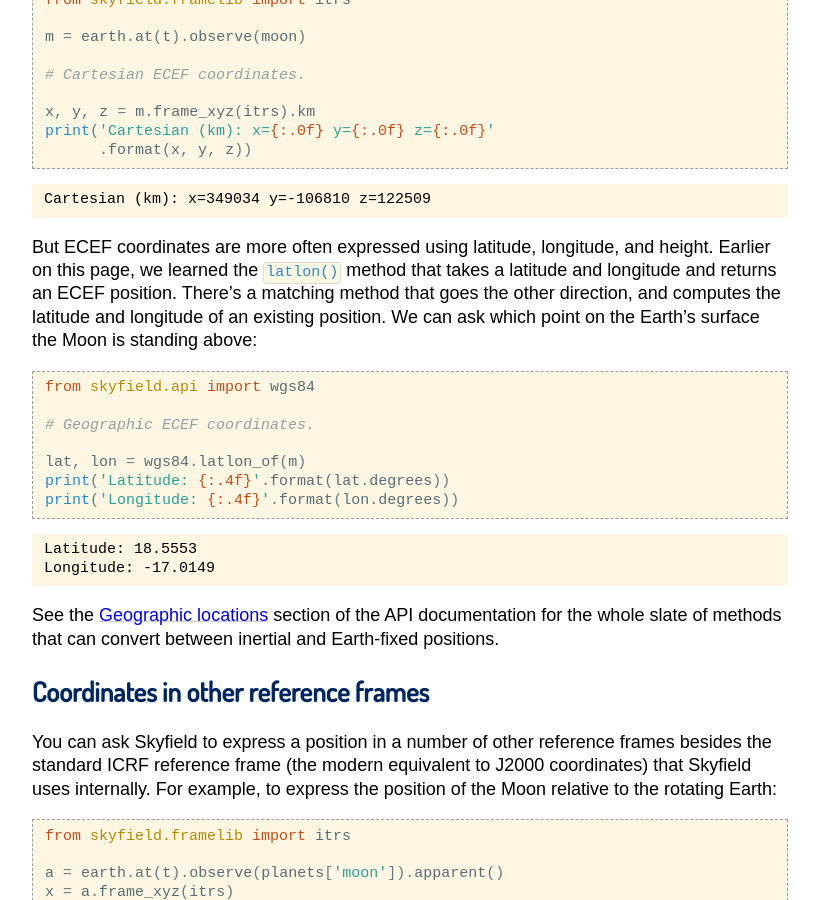
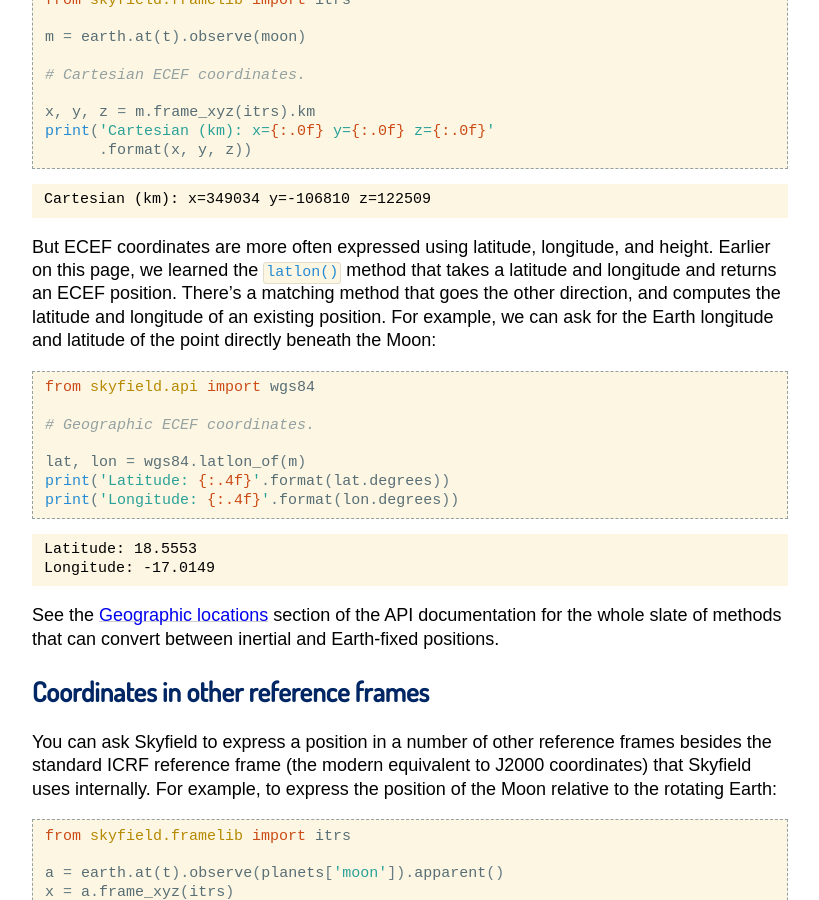
Before and after one commit to skyfielders/python-skyfield, a Sphinx documentation site: the page built from skyfield/documentation/positions.rst, in a window 1280 px wide and 900 px high, scrolled down 9435 px. Shown: the whole window, without its empty margins (230-1049 px from the left). Built offline with Sphinx 7.4.7, drawn with Linux system fonts in a browser that asks for light colours; some web fonts are replaced.

```diff
--- a/CHANGELOG.rst
+++ b/CHANGELOG.rst
@@ -5,8 +5,8 @@ Changelog
 .. TODO After finding how to test TIRS reference frame, add it to changelog.
         And double-check the constellation boundaries array.
 
-v1.40 — Unreleased
-------------------
+v1.40 — 2021 November 14
+------------------------
 
 * Extended the :func:`~skyfield.magnitudelib.planetary_magnitude()`
   routine to work with all the major planets, which upgrades it from a
--- a/skyfield/__init__.py
+++ b/skyfield/__init__.py
@@ -5,5 +5,5 @@ functions and classes there.  See the ``documentation`` directory inside
 the source code, as well as the http://rhodesmill.org/skyfield/ site!
 
 """
-VERSION = (1, 39)
+VERSION = (1, 40)
 __version__ = '.'.join(map(str, VERSION))
--- a/skyfield/documentation/positions.rst
+++ b/skyfield/documentation/positions.rst
@@ -668,7 +668,9 @@ that takes a latitude and longitude
 and returns an ECEF position.
 There’s a matching method that goes the other direction,
 and computes the latitude and longitude of an existing position.
-We can ask which point on the Earth’s surface the Moon is standing above:
+For example,
+we can ask for the Earth longitude and latitude
+of the point directly beneath the Moon:
 
 .. testcode::
 
```
